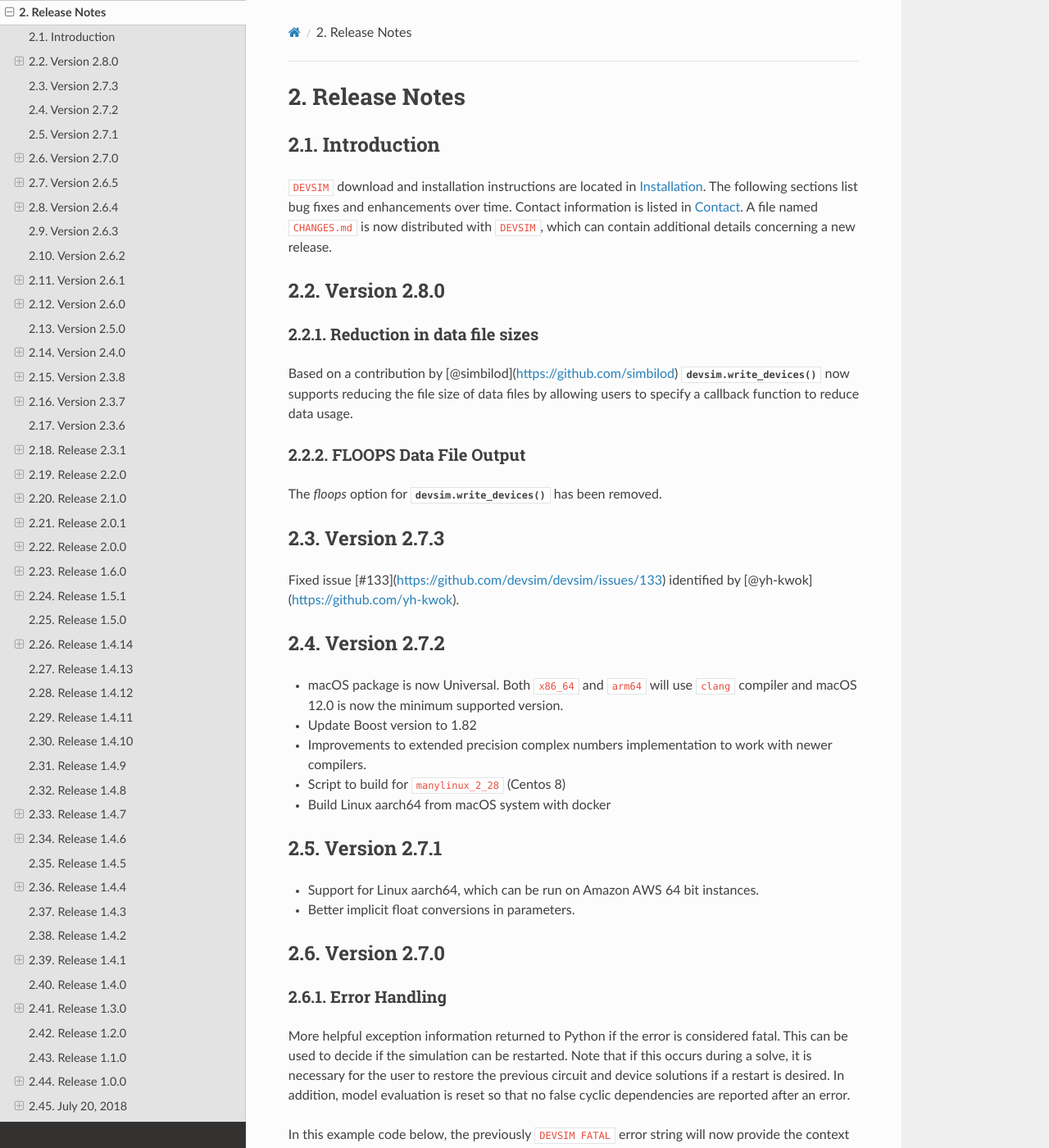
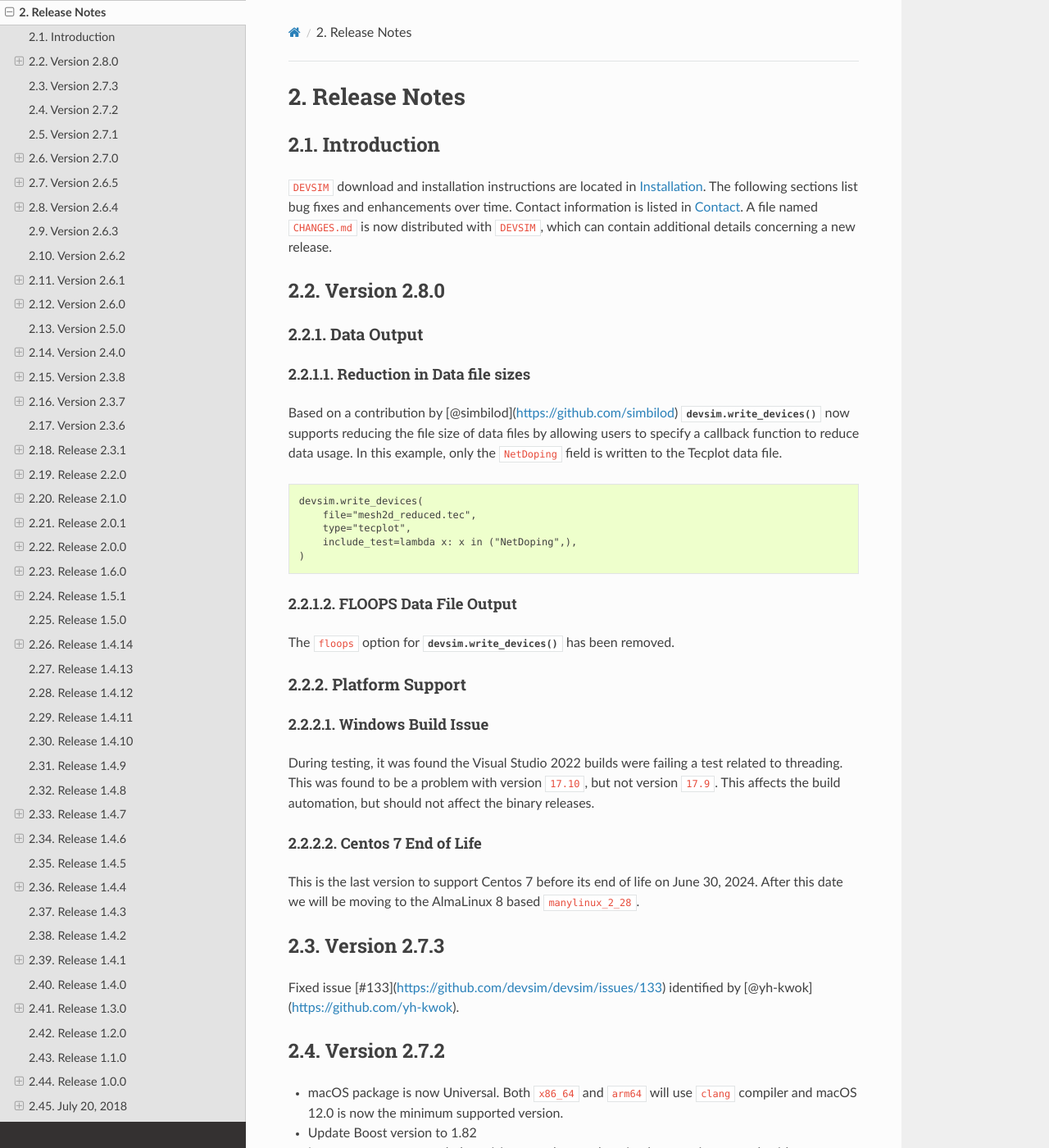
Before and after one commit to devsim/devsim_documentation, a Sphinx documentation site: the page built from sphinx/source/releasenotes.rst, in a window 1280 px wide and 1400 px high. Shown: the whole window at 82% size. Built offline with Sphinx 7.4.7 and the Read the Docs theme 2.0.0, drawn with Linux system fonts in a browser that asks for light colours; cross-references to code outside the pages are shown as plain code.

Commit message:
prepare for release

```diff
--- a/sphinx/source/releasenotes.rst
+++ b/sphinx/source/releasenotes.rst
@@ -15,16 +15,40 @@
 Version 2.8.0
 ~~~~~~~~~~~~~
 
-Reduction in data file sizes
-^^^^^^^^^^^^^^^^^^^^^^^^^^^^
+Data Output
+^^^^^^^^^^^
 
-Based on a contribution by [@simbilod](https://github.com/simbilod) :meth:`devsim.write_devices` now supports reducing the file size of data files by allowing users to specify a callback function to reduce data usage.
+Reduction in Data file sizes
+""""""""""""""""""""""""""""
+
+Based on a contribution by [@simbilod](https://github.com/simbilod) :meth:`devsim.write_devices` now supports reducing the file size of data files by allowing users to specify a callback function to reduce data usage.  In this example, only the ``NetDoping`` field is written to the Tecplot data file.
+
+.. code-block:: none
+
+    devsim.write_devices(
+        file="mesh2d_reduced.tec",
+        type="tecplot",
+        include_test=lambda x: x in ("NetDoping",),
+    )
+
+FLOOPS Data File Output
+"""""""""""""""""""""""
+
+The ``floops`` option for :meth:`devsim.write_devices` has been removed.
 
 
-FLOOPS Data File Output
-^^^^^^^^^^^^^^^^^^^^^^^
+Platform Support
+^^^^^^^^^^^^^^^^
 
-The `floops` option for :meth:`devsim.write_devices` has been removed.
+Windows Build Issue
+"""""""""""""""""""
+
+During testing, it was found the Visual Studio 2022 builds were failing a test related to threading.  This was found to be a problem with version ``17.10``, but not version ``17.9``.  This affects the build automation, but should not affect the binary releases.
+
+Centos 7 End of Life
+""""""""""""""""""""
+
+This is the last version to support Centos 7 before its end of life on June 30, 2024.  After this date we will be moving to the AlmaLinux 8 based ``manylinux_2_28``.
 
 Version 2.7.3
 ~~~~~~~~~~~~~
```
Also changed, not shown: 3 other files.
